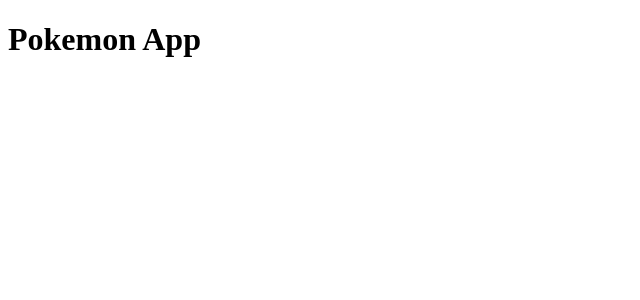
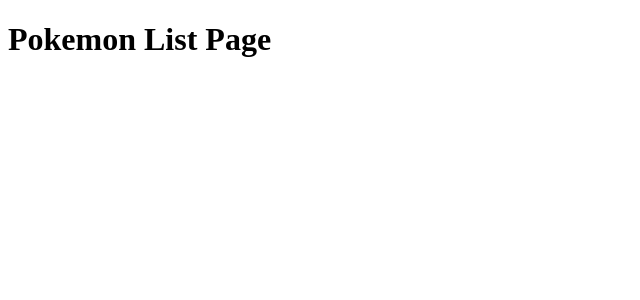
Before and after one commit to TejasMalani/incubyte-pokemon-tdd, a React (Vite) app: page / in a window 1280 px wide. Shown: the top 300 px of the page, without its empty margins (0-640 px from the left). Built offline with nearby package versions, Linux system fonts and the light colour scheme.

Commit message:
feat: setup project structure and basic routing with React Router

```diff
--- a/package.json
+++ b/package.json
@@ -12,7 +12,8 @@
   },
   "dependencies": {
     "react": "^19.2.4",
-    "react-dom": "^19.2.4"
+    "react-dom": "^19.2.4",
+    "react-router-dom": "^7.13.2"
   },
   "devDependencies": {
     "@eslint/js": "^9.39.4",
--- a/src/App.tsx
+++ b/src/App.tsx
@@ -1,5 +1,12 @@
+import AppRoutes from "./routes/AppRoutes";
+import { BrowserRouter } from "react-router-dom";
+
 function App() {
-  return <h1>Pokemon App</h1>;
+  return (
+    <BrowserRouter>
+      <AppRoutes />
+    </BrowserRouter>
+  );
 }
 
 export default App;
--- /dev/null
+++ b/src/routes/AppRoutes.tsx
@@ -0,0 +1,13 @@
+import { Routes, Route } from "react-router-dom";
+
+const Home = () => <h1>Pokemon List Page</h1>;
+const Detail = () => <h1>Pokemon Detail Page</h1>;
+
+export default function AppRoutes() {
+    return (
+        <Routes>
+            <Route path="/" element={<Home />} />
+            <Route path="/pokemon/:name" element={<Detail />} />
+        </Routes>
+    );
+}
```
Also changed, not shown: 2 other files (tests, documents, lock files or other folders).
